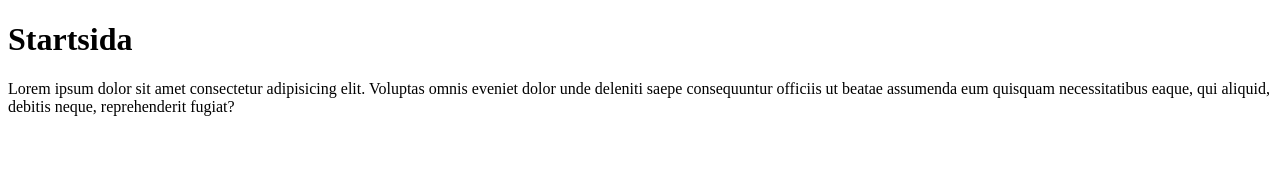
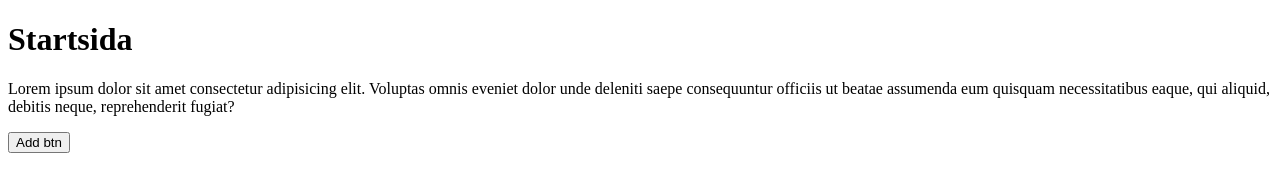
Before and after one commit to Lavsund/LearnGit, a plain HTML site: page home.html in a window 1280 px wide. Drawn offline with Linux system fonts and the light colour scheme.

Commit message:
added btn

```diff
--- a/home.html
+++ b/home.html
@@ -13,5 +13,6 @@
       assumenda eum quisquam necessitatibus eaque, qui aliquid, debitis neque,
       reprehenderit fugiat?
     </p>
+    <button>Add btn</button>
   </body>
 </html>
```
